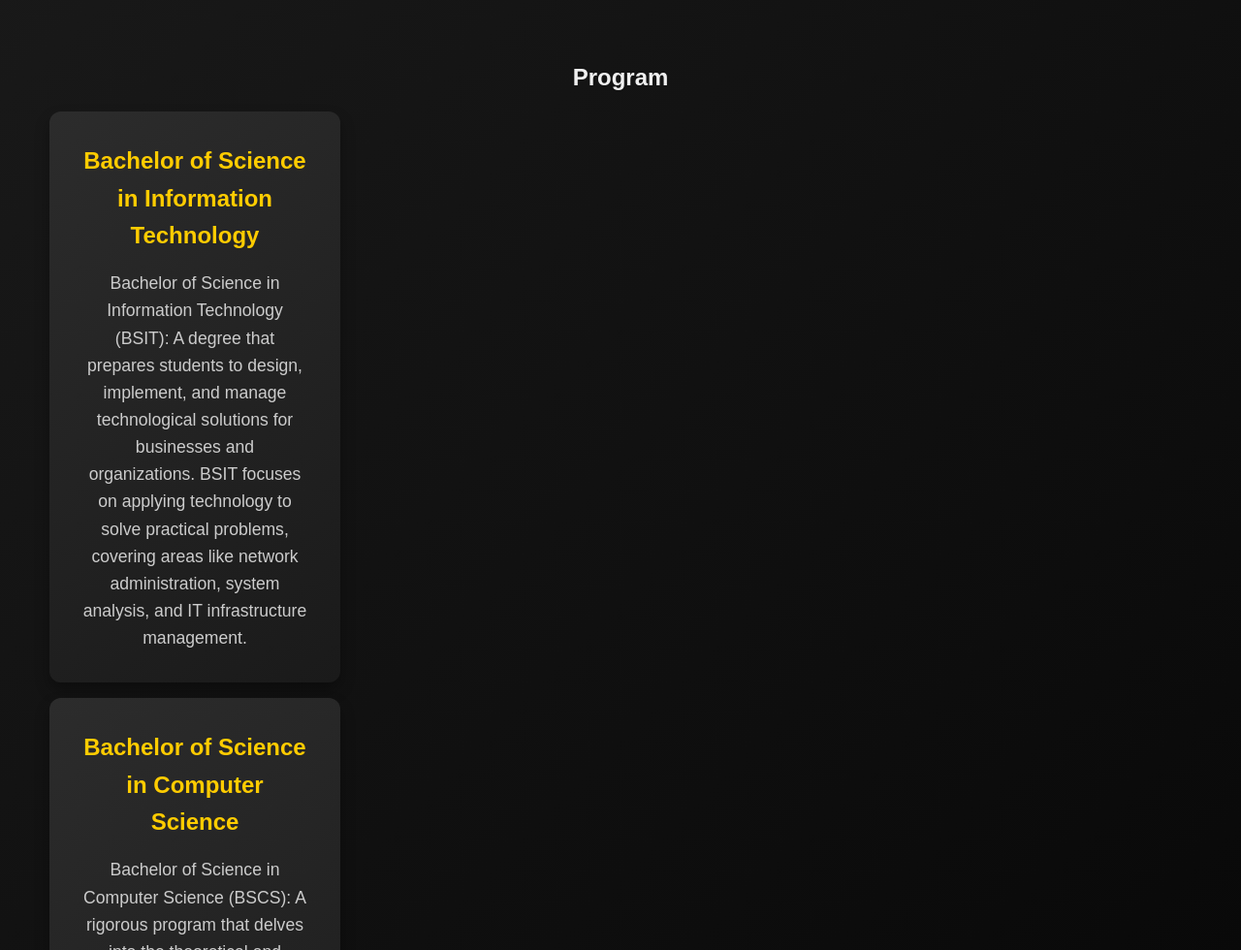
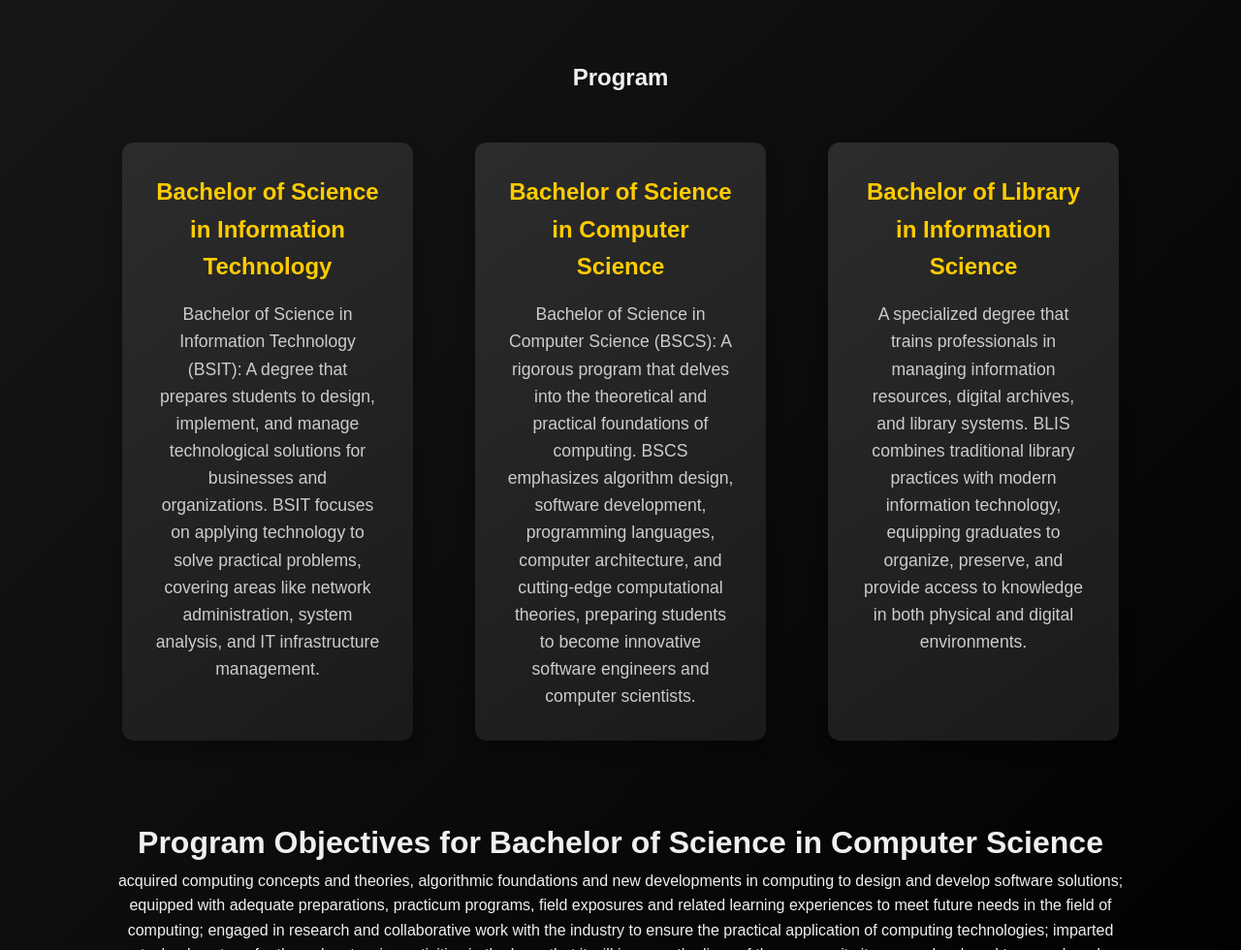
Before and after one commit to Variable27/Sean, a plain HTML site: page CICS.html in a window 1280 px wide. Shown: the part 763-1743 px from the top of the page at 97% size. Drawn offline with Linux system fonts and the light colour scheme.

Commit message:
Update CICS.html

```diff
--- a/CICS.html
+++ b/CICS.html
@@ -80,7 +80,7 @@ inculcate in its students positive Filipino values and attitudes as well as the
     <!-- Portfolio Section -->
 <section class="portfolio">
     <h2 class="section-title">Program</h2>
-    <div class="portfolio-skills-container">
+    <div class="portfolio-container">
         <div class="portfolio-box">
             <h3>Bachelor of Science in Information Technology</h3>
             <p>Bachelor of Science in Information Technology (BSIT):
```
